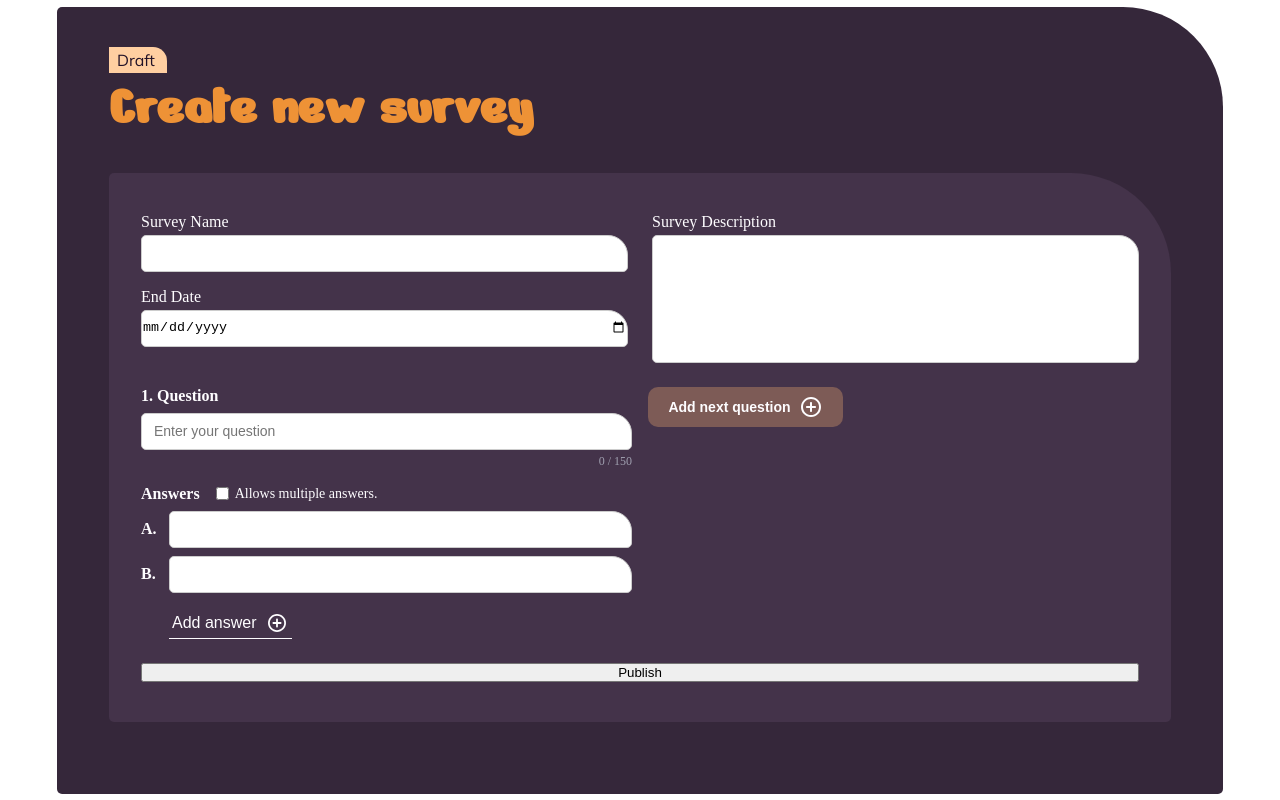
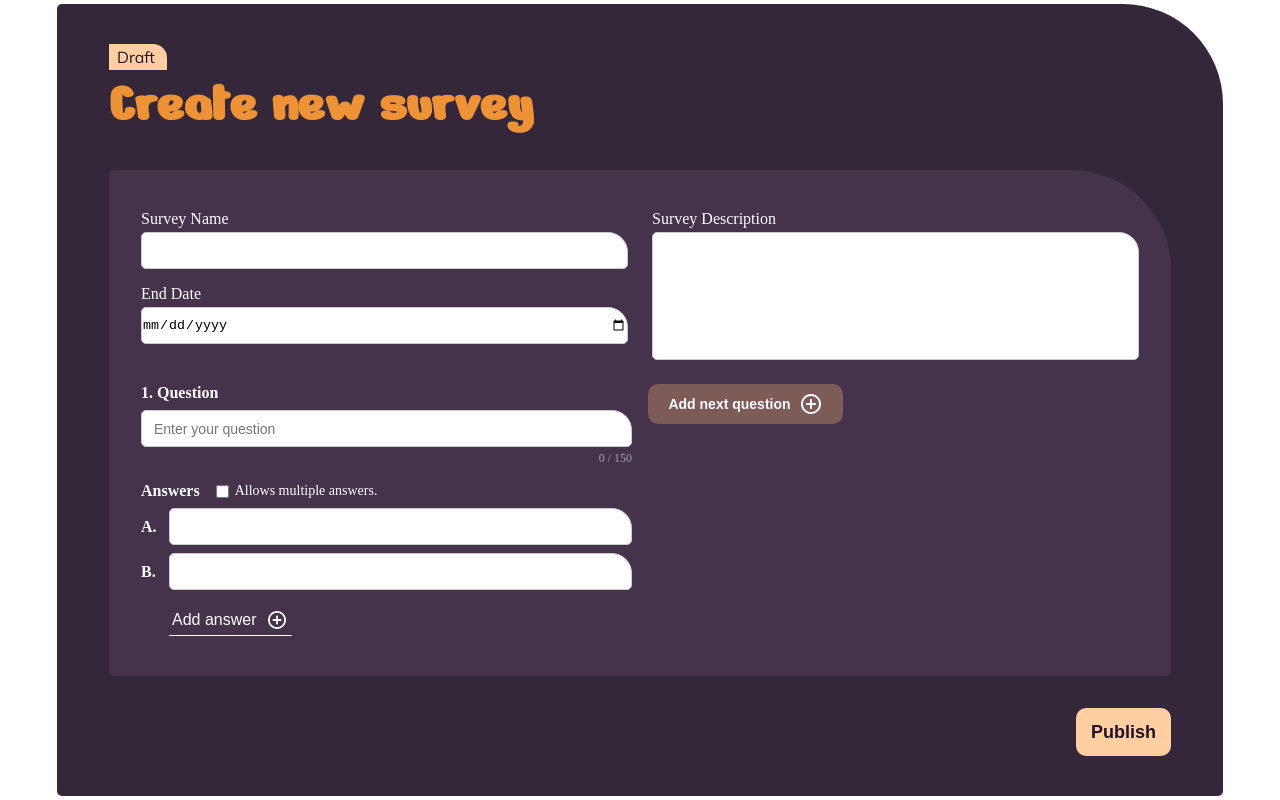
Before and after one commit to Iraqi1994/poll-app, an Angular app: page /new-survey in a window 1280 px wide. Built offline with nearby package versions, Linux system fonts and the light colour scheme; a web font is replaced by a local one.

Commit message:
style(new-survey-form): reposition and style Publish button

```diff
--- a/src/app/pages/new-survey-form/new-survey-form.html
+++ b/src/app/pages/new-survey-form/new-survey-form.html
@@ -1,8 +1,7 @@
 <section>
   <p class="draft">Draft</p>
   <h1>Create new survey</h1>
-  <div>
-    <form [formGroup]="surveyForm">
+  <form id="survey-form" [formGroup]="surveyForm" (ngSubmit)="onPublish()">
     <div class="survey-meta">
       <div class="survey-meta__left">
         <label for="name">Survey Name</label>
@@ -26,8 +25,8 @@
         <img src="/new-survey-add-circle.svg" alt="add circle" />
       </button>
     </div>
-
-      <button routerLink="/">Publish</button>
   </form>
+  <div class="form-footer">
+    <button type="submit" form="survey-form" class="publish-btn">Publish</button>
   </div>
 </section>
--- a/src/app/pages/new-survey-form/new-survey-form.scss
+++ b/src/app/pages/new-survey-form/new-survey-form.scss
@@ -92,6 +92,28 @@ h1 {
   gap: 16px;
 }
 
+.form-footer {
+  display: flex;
+  justify-content: flex-end;
+}
+
+.publish-btn {
+  height: 48px;
+  width: 95px;
+  background-color: #ffcfa1;
+  color: #221227;
+  border: none;
+  border-radius: 10px;
+  font-family: 'Nokora', sans-serif;
+  font-weight: bold;
+  font-size: 18px;
+  cursor: pointer;
+
+  &:hover {
+    background-color: #ffb97a;
+  }
+}
+
 .add-question-btn {
   background-color: #ffb7704d;
   color: #fefdff;
--- a/src/app/pages/new-survey-form/new-survey-form.ts
+++ b/src/app/pages/new-survey-form/new-survey-form.ts
@@ -1,11 +1,10 @@
 import { Component } from '@angular/core';
-import { RouterLink } from '@angular/router';
 import { FormArray, FormControl, FormGroup, ReactiveFormsModule, Validators } from '@angular/forms';
 import { Question } from '../../components/question/question';
 
 @Component({
   selector: 'app-new-survey-form',
-  imports: [RouterLink, ReactiveFormsModule, Question],
+  imports: [ReactiveFormsModule, Question],
   templateUrl: './new-survey-form.html',
   styleUrl: './new-survey-form.scss',
 })
@@ -39,4 +38,8 @@ export class NewSurveyForm {
   addQuestion(): void {
     this.questions.push(this.createQuestion(false));
   }
+
+  onPublish(): void {
+    // TODO: implement survey submission
+  }
 }
```
Lines whose indentation alone changed are shown as unchanged.
